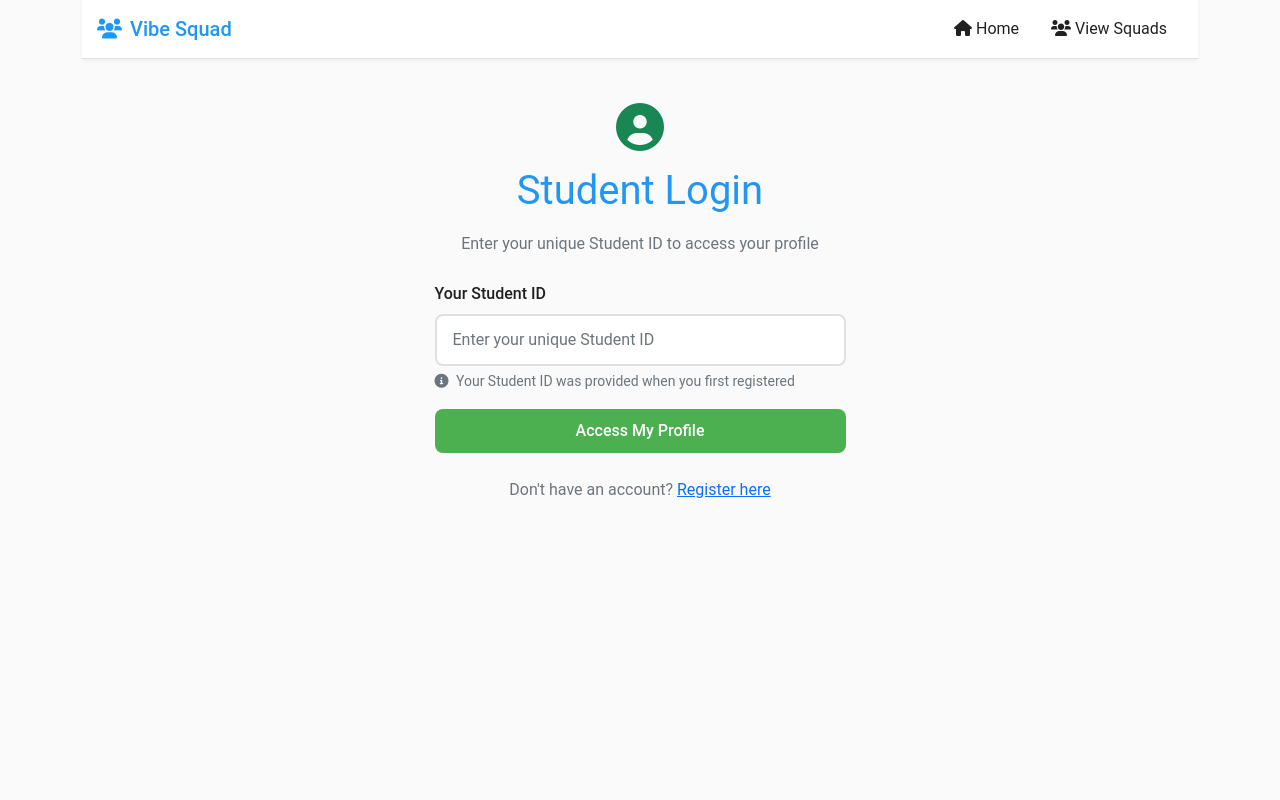
After one commit to PhanAnh-V/StudentVibe, a Flask app: page /login in a window 1280 px wide. The commit adds this page. Run offline with Flask 3, Linux system fonts and the light colour scheme.

Commit message:
Enable students to log in and view their personalized profile page
Implements student login via StudentLoginForm and displays profile at /profile/<id>.

Replit-Commit-Author: Agent
Replit-Commit-Session-Id: f68340ac-26b8-4933-9058-301e97376e47
Replit-Commit-Screenshot-Url: https://storage.googleapis.com/screenshot-production-us-central1/5cd99704-f3ff-4a42-b052-420f8a7cec5c/6a080272-7794-4963-8667-4001a9383966.jpg

```diff
--- a/forms.py
+++ b/forms.py
@@ -1,6 +1,6 @@
 from flask_wtf import FlaskForm
-from wtforms import StringField, TextAreaField, SubmitField, PasswordField, SelectField
-from wtforms.validators import DataRequired, Length
+from wtforms import StringField, SelectField, PasswordField, SubmitField, IntegerField
+from wtforms.validators import DataRequired, Length, NumberRange
 
 class StudentForm(FlaskForm):
     """Form for collecting student information"""
@@ -16,7 +16,7 @@ class StudentForm(FlaskForm):
         }
     )
 
-    # Mystery Generator Questions - 7 Core Vibe Questions
+    # Mystery Generator Questions
     question1 = StringField(
         'What\'s your go-to activity when you have absolutely nothing planned?',
         validators=[
@@ -152,3 +152,22 @@ class TeacherLoginForm(FlaskForm):
         'Access Teacher Dashboard',
         render_kw={'class': 'btn btn-primary btn-lg'}
     )
+
+class StudentLoginForm(FlaskForm):
+    """Form for student login using their unique ID"""
+    student_id = IntegerField(
+        'Your Student ID',
+        validators=[
+            DataRequired(message='Student ID is required'),
+            NumberRange(min=1, message='Please enter a valid Student ID')
+        ],
+        render_kw={
+            'placeholder': 'Enter your unique Student ID',
+            'class': 'form-control'
+        }
+    )
+
+    submit = SubmitField(
+        'Access My Profile',
+        render_kw={'class': 'btn btn-success btn-lg'}
+    )
--- a/routes.py
+++ b/routes.py
@@ -1,7 +1,7 @@
 from flask import render_template, request, redirect, url_for, flash, session, jsonify
 from app import app, db
 from models import Student
-from forms import StudentForm, TeacherLoginForm
+from forms import StudentForm, TeacherLoginForm, StudentLoginForm
 import logging
 import re
 from collections import Counter, defaultdict
@@ -58,6 +58,56 @@ def index():
 def success():
     """Success confirmation page"""
     return render_template('success.html')
+
+@app.route('/login', methods=['GET', 'POST'])
+def student_login():
+    """Student login using unique ID"""
+    form = StudentLoginForm()
+
+    if form.validate_on_submit():
+        student_id = form.student_id.data
+        student = Student.query.get(student_id)
+
+        if student:
+            # Store student ID in session for authentication
+            session['student_id'] = student_id
+            flash(f'Welcome back, {student.name}!', 'success')
+            return redirect(url_for('student_profile', id=student_id))
+        else:
+            flash('Student ID not found. Please check your ID and try again.', 'error')
+
+    return render_template('student_login.html', form=form)
+
+@app.route('/profile/<int:id>')
+def student_profile(id):
+    """Student private profile page"""
+    # Check if student is logged in and accessing their own profile
+    if 'student_id' not in session or session['student_id'] != id:
+        flash('Please login to access your profile.', 'error')
+        return redirect(url_for('student_login'))
+
+    student = Student.query.get_or_404(id)
+
+    # Get archetype information
+    archetype_info = get_creative_vibe_archetype(student)
+
+    # Get core interests
+    core_sparks = get_core_sparks(student.get_combined_answers())
+
+    # Get interest categories
+    interests = get_interest_categories_with_colors(student.get_combined_answers())
+
+    return render_template('profile.html',
+                         student=student,
+                         archetype=archetype_info,
+                         core_sparks=core_sparks,
+                         interests=interests)
+
+@app.route('/logout_student', methods=['POST'])
+def logout_student():
+    """Logout student and clear session"""
+    session.pop('student_id', None)
+    return '', 200
 
 @app.route('/teacher', methods=['GET', 'POST'])
 def teacher():
--- /dev/null
+++ b/templates/student_login.html
@@ -0,0 +1,88 @@
+<!DOCTYPE html>
+<html lang="en">
+<head>
+    <meta charset="UTF-8">
+    <meta name="viewport" content="width=device-width, initial-scale=1.0">
+    <title>Student Login - Vibe Squad</title>
+    <link href="https://cdn.jsdelivr.net/npm/bootstrap@5.1.3/dist/css/bootstrap.min.css" rel="stylesheet">
+    <link href="https://cdnjs.cloudflare.com/ajax/libs/font-awesome/6.0.0/css/all.min.css" rel="stylesheet">
+    <link href="{{ url_for('static', filename='css/style.css') }}" rel="stylesheet">
+</head>
+<body>
+    <div class="container">
+        <!-- Navigation -->
+        <nav class="navbar navbar-expand-lg navbar-light mb-4">
+            <div class="container-fluid">
+                <a class="navbar-brand" href="{{ url_for('index') }}">
+                    <i class="fas fa-users me-2"></i>Vibe Squad
+                </a>
+                <div class="navbar-nav ms-auto">
+                    <a class="nav-link" href="{{ url_for('index') }}">
+                        <i class="fas fa-home me-1"></i>Home
+                    </a>
+                    <a class="nav-link" href="{{ url_for('squads') }}">
+                        <i class="fas fa-users me-1"></i>View Squads
+                    </a>
+                </div>
+            </div>
+        </nav>
+
+        <div class="row justify-content-center">
+            <div class="col-md-6 col-lg-5">
+                <div class="form-container">
+                    <div class="text-center mb-4">
+                        <i class="fas fa-user-circle fa-3x text-success mb-3"></i>
+                        <h2 class="form-title">Student Login</h2>
+                        <p class="text-muted">Enter your unique Student ID to access your profile</p>
+                    </div>
+
+                    <!-- Flash Messages -->
+                    {% with messages = get_flashed_messages(with_categories=true) %}
+                        {% if messages %}
+                            {% for category, message in messages %}
+                                <div class="alert alert-{{ 'danger' if category == 'error' else category }} alert-dismissible fade show" role="alert">
+                                    {{ message }}
+                                    <button type="button" class="btn-close" data-bs-dismiss="alert"></button>
+                                </div>
+                            {% endfor %}
+                        {% endif %}
+                    {% endwith %}
+
+                    <form method="POST" novalidate>
+                        {{ form.hidden_tag() }}
+
+                        <div class="form-group mb-3">
+                            {{ form.student_id.label(class="form-label") }}
+                            {{ form.student_id(class="form-control form-control-lg") }}
+                            {% if form.student_id.errors %}
+                                <div class="invalid-feedback d-block">
+                                    {% for error in form.student_id.errors %}
+                                        {{ error }}
+                                    {% endfor %}
+                                </div>
+                            {% endif %}
+                            <div class="form-text">
+                                <i class="fas fa-info-circle me-1"></i>
+                                Your Student ID was provided when you first registered
+                            </div>
+                        </div>
+
+                        <div class="d-grid">
+                            {{ form.submit(class="btn btn-success btn-lg") }}
+                        </div>
+                    </form>
+
+                    <div class="text-center mt-4">
+                        <p class="text-muted">
+                            Don't have an account?
+                            <a href="{{ url_for('index') }}" class="text-primary">Register here</a>
+                        </p>
+                    </div>
+                </div>
+            </div>
+        </div>
+    </div>
+
+    <script src="https://cdn.jsdelivr.net/npm/bootstrap@5.1.3/dist/js/bootstrap.bundle.min.js"></script>
+</body>
+</html>
```
Also changed, not shown: static/css/style.css (+53 -0 lines), templates/index.html (+11 -0 lines), templates/profile.html (added, +248 -0 lines).
